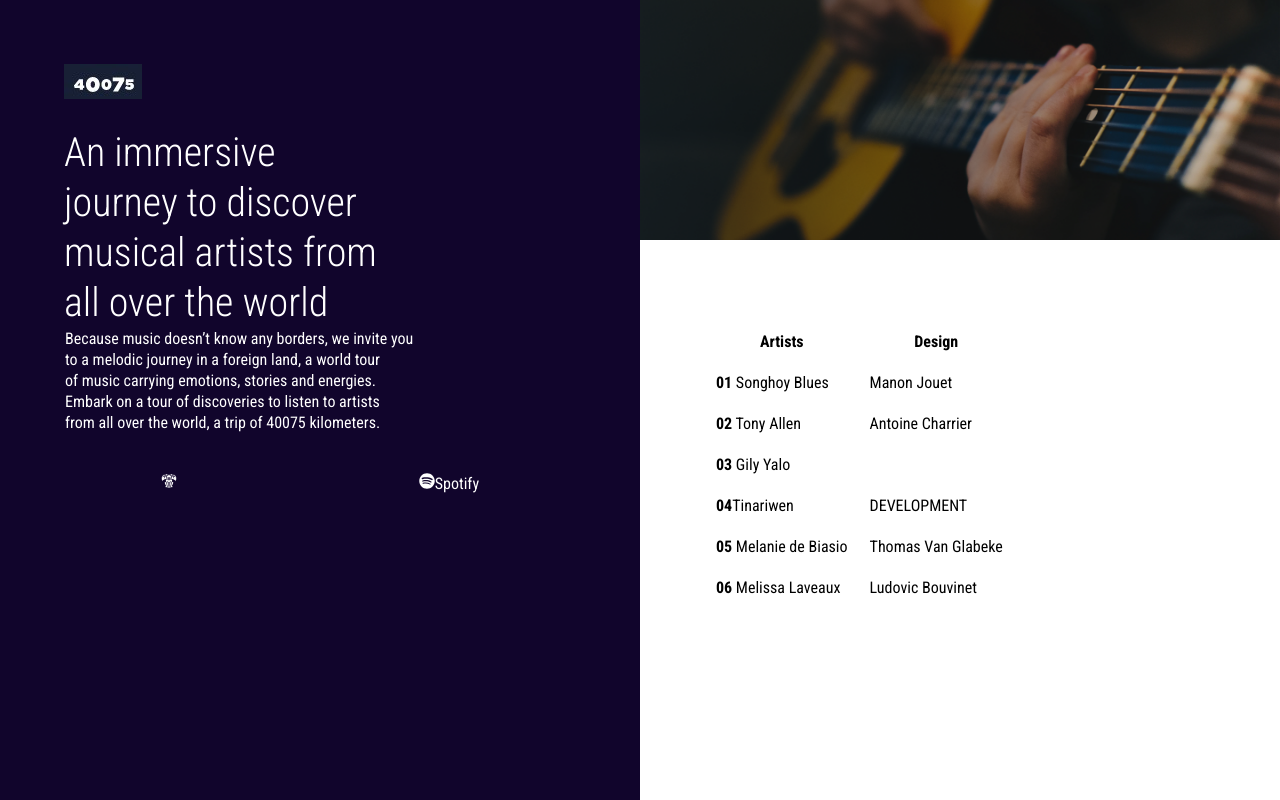
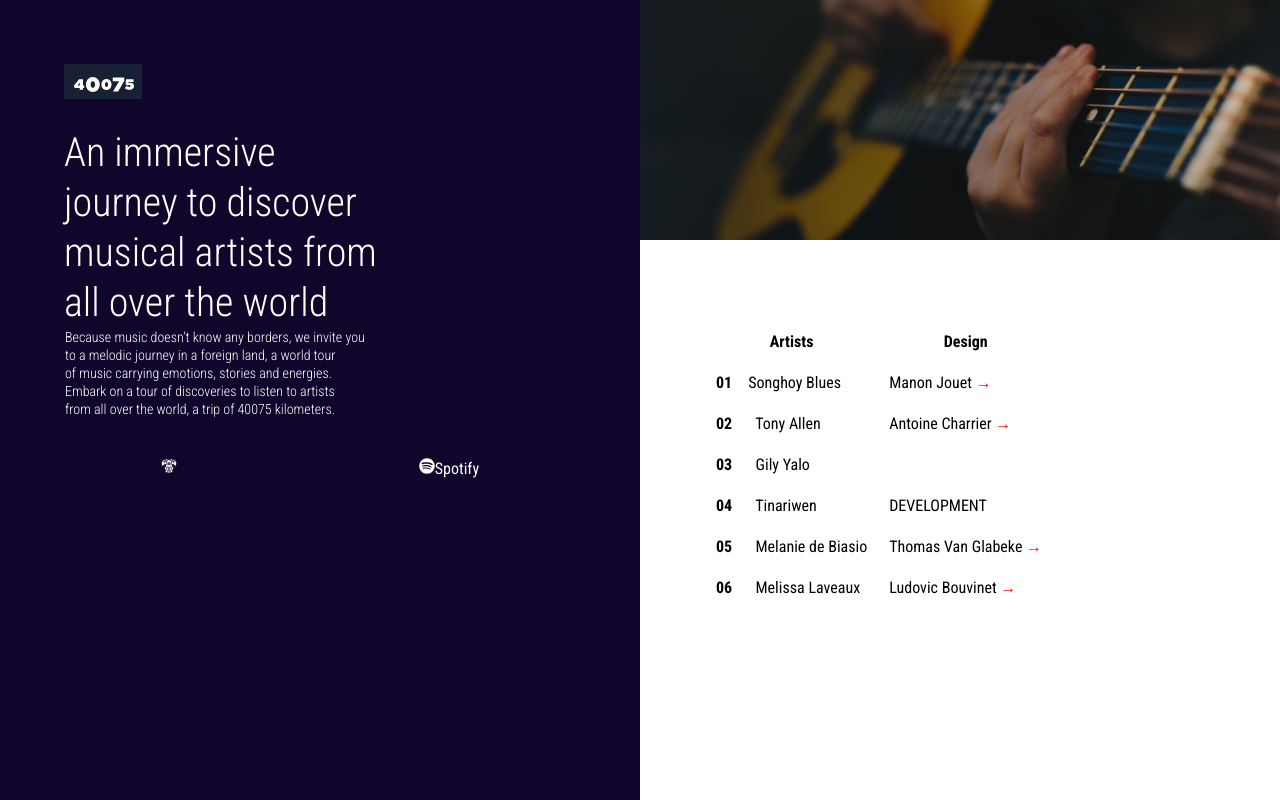
Before and after one commit to sandeepsinghmehra/Project-Vvm, a React (Create React App) app: page /about in a window 1280 px wide. Built offline with nearby package versions, Linux system fonts and the light colour scheme.

Commit message:
add about

```diff
--- a/src/component/About.css
+++ b/src/component/About.css
@@ -31,6 +31,8 @@
 .p{
     padding: 1px;
     margin: 0;
+    font-size: 14px;
+    font-weight: 300;
 }
 .aboutIcon {
     display: flex;
--- a/src/component/About.js
+++ b/src/component/About.js
@@ -39,28 +39,28 @@ const About = () => {
                         </thead>
                         <tbody>
                             <tr>
-                                <td><b>01</b>  Songhoy Blues</td>
-                                <td>Manon Jouet</td>
+                                <td><b>01</b>&emsp;Songhoy Blues</td>
+                                <td>Manon Jouet  <span style={{color:'red'}}>&rarr;</span></td>
                             </tr>
                             <tr>
-                                <td><b>02</b>  Tony Allen</td>
-                                <td>Antoine Charrier</td>
+                                <td><b>02</b> &emsp; Tony Allen</td>
+                                <td>Antoine Charrier  <span style={{color:'red'}}>&rarr;</span></td>
                             </tr>
                             <tr>
-                                <td><b>03</b>  Gily Yalo</td>
+                                <td><b>03</b> &emsp; Gily Yalo</td>
                                 <td></td>
                             </tr>
                             <tr>
-                                <td><b>04</b>Tinariwen</td>
+                                <td><b>04</b> &emsp; Tinariwen</td>
                                 <td>DEVELOPMENT</td>
                             </tr>
                             <tr>
-                                <td><b>05</b>  Melanie de Biasio</td>
-                                <td>Thomas Van Glabeke</td>
+                                <td><b>05</b> &emsp; Melanie de Biasio</td>
+                                <td>Thomas Van Glabeke <span style={{color:'red'}}>&rarr;</span></td>
                             </tr>
                             <tr>
-                                <td><b>06</b>  Melissa Laveaux</td>
-                                <td>Ludovic Bouvinet</td>
+                                <td><b>06</b> &emsp; Melissa Laveaux</td>
+                                <td>Ludovic Bouvinet  <span style={{color:'red'}}>&rarr;</span></td>
                             </tr>
                         </tbody>
                     </table>
```
